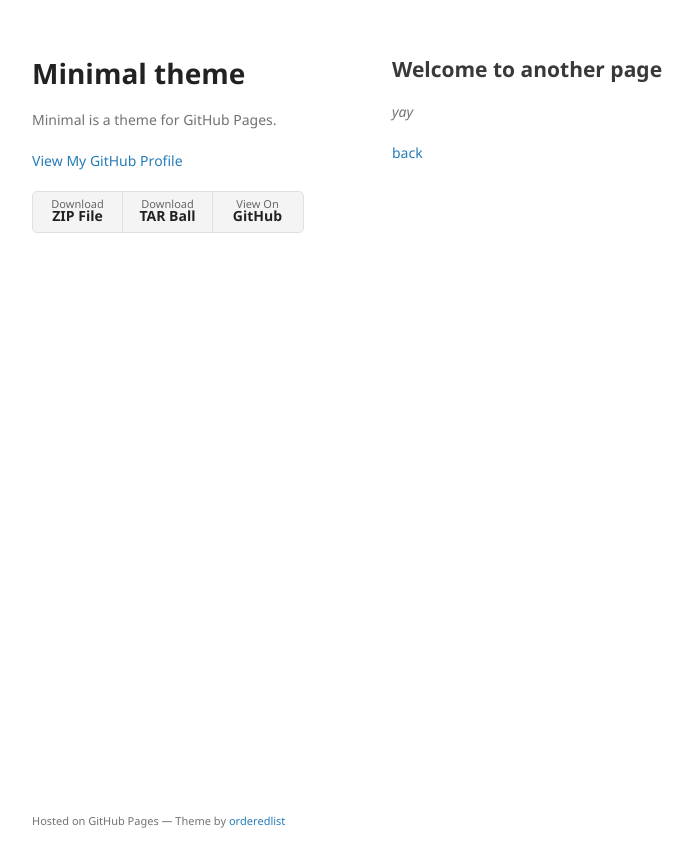
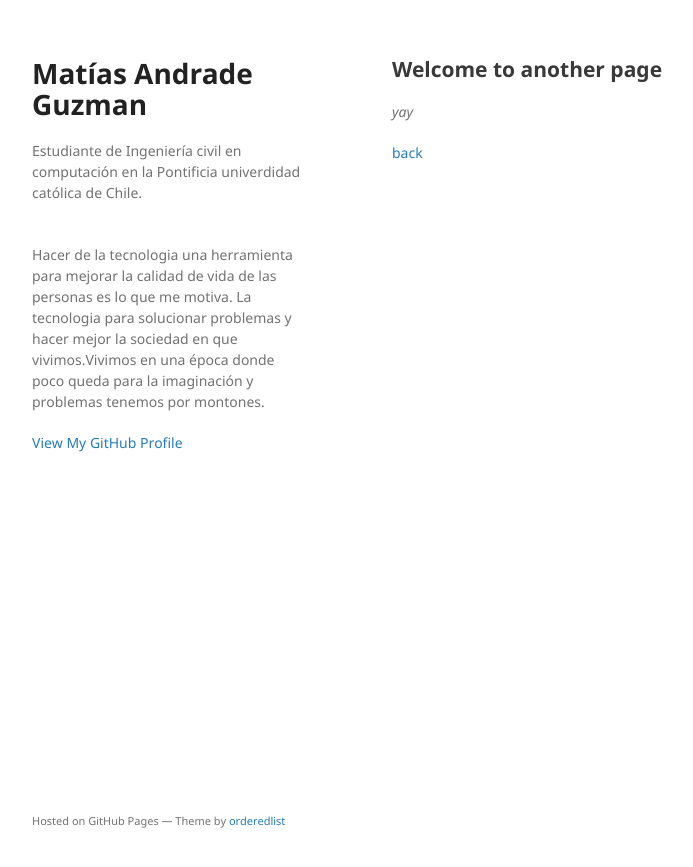
Before and after one commit to mandrade2/mandrade2.github.io, a Jekyll site: the page built from another-page.md, in a window 1280 px wide. Shown: the top 867 px of the page, without its empty margins (178-871 px from the left). Built offline with Jekyll 4.4.1, drawn with Linux system fonts in a browser that asks for light colours; our own code applies the rules of GitHub Pages for plain Markdown files.

Commit message:
bio + header

```diff
--- a/_config.yml
+++ b/_config.yml
@@ -1,5 +1,8 @@
-title: Minimal theme
-description: Minimal is a theme for GitHub Pages.
-show_downloads: true
-google_analytics:
+title: Matías Andrade Guzman
+show_downloads: false
 theme: jekyll-theme-minimal
+livereload: true
+github:
+  url: https://github.com/mandrade2
+description: Estudiante de Ingeniería civil en computación en la Pontificia univerdidad católica de Chile.
+motivation: Hacer de la tecnologia una herramienta para mejorar la calidad de vida de las personas es lo que me motiva. La tecnologia para solucionar problemas y hacer mejor la sociedad en que vivimos.Vivimos en una época donde poco queda para la imaginación y problemas tenemos por montones.
--- a/_layouts/default.html
+++ b/_layouts/default.html
@@ -1,10 +1,9 @@
 <!doctype html>
-<html lang="{{ site.lang | default: "en-US" }}">
+<html lang="{{ site.lang | default: " es-CL " }}">
+
 <head>
   <meta charset="utf-8">
-    <meta http-equiv="X-UA-Compatible" content="chrome=1">
-
-{% seo %}
+  <meta http-equiv="X-UA-Compatible" content="chrome=1"> {% seo %}
 
   <link rel="stylesheet" href="{{ '/assets/css/style.css?v=' | append: site.github.build_revision | relative_url }}">
   <meta name="viewport" content="width=device-width">
@@ -12,25 +11,43 @@
     <script src="//html5shiv.googlecode.com/svn/trunk/html5.js"></script>
     <![endif]-->
 </head>
+
 <body>
   <div class="wrapper">
     <header>
-        <a href="{{ site.github.url }}"> <h1>{{ site.title | default: site.github.repository_name }}</h1> </a>
+      <a href="{{ site.github.url }}">
+        <h1>{{ site.title | default: site.github.repository_name }}</h1>
+      </a>
       <p>{{ site.description | default: site.github.project_tagline }}</p>
-
+      <br>
+      <p>{{ site.motivation }}</p>
       {% if site.github.is_project_page %}
-          <p class="view"><a href="{{ site.github.repository_url }}">View the Project on GitHub <small>{{ github_name }}</small></a></p>
-        {% endif %}
-
-        {% if site.github.is_user_page %}
-          <p class="view"><a href="{{ site.github.owner_url }}">View My GitHub Profile</a></p>
-        {% endif %}
-
-        {% if site.show_downloads %}
+      <p class="view">
+        <a href="{{ site.github.repository_url }}">View the Project on GitHub
+          <small>{{ github_name }}</small>
+        </a>
+      </p>
+      {% endif %} {% if site.github.is_user_page %}
+      <p class="view">
+        <a href="{{ site.github.owner_url }}">View My GitHub Profile</a>
+      </p>
+      {% endif %} {% if site.show_downloads %}
       <ul>
-            <li><a href="{{ site.github.zip_url }}">Download <strong>ZIP File</strong></a></li>
-            <li><a href="{{ site.github.tar_url }}">Download <strong>TAR Ball</strong></a></li>
-            <li><a href="{{ site.github.repository_url }}">View On <strong>GitHub</strong></a></li>
+        <li>
+          <a href="{{ site.github.zip_url }}">Download
+            <strong>ZIP File</strong>
+          </a>
+        </li>
+        <li>
+          <a href="{{ site.github.tar_url }}">Download
+            <strong>TAR Ball</strong>
+          </a>
+        </li>
+        <li>
+          <a href="{{ site.github.repository_url }}">View On
+            <strong>GitHub</strong>
+          </a>
+        </li>
       </ul>
       {% endif %}
     </header>
@@ -41,9 +58,15 @@
     </section>
     <footer>
       {% if site.github.is_project_page %}
-        <p>This project is maintained by <a href="{{ site.github.owner_url }}">{{ site.github.owner_name }}</a></p>
+      <p>This project is maintained by
+        <a href="{{ site.github.owner_url }}">{{ site.github.owner_name }}</a>
+      </p>
       {% endif %}
-        <p><small>Hosted on GitHub Pages &mdash; Theme by <a href="https://github.com/orderedlist">orderedlist</a></small></p>
+      <p>
+        <small>Hosted on GitHub Pages &mdash; Theme by
+          <a href="https://github.com/orderedlist">orderedlist</a>
+        </small>
+      </p>
     </footer>
   </div>
   <script src="{{ '/assets/js/scale.fix.js' | relative_url }}"></script>
```
Also changed, not shown: other parts of _layouts/default.html (+12 -4 lines), docs/CODE_OF_CONDUCT.md (deleted, +0 -46 lines), docs/CONTRIBUTING.md (deleted, +0 -88 lines), docs/SUPPORT.md (deleted, +0 -9 lines), 1 other file. Lines whose indentation alone changed are shown as unchanged.
